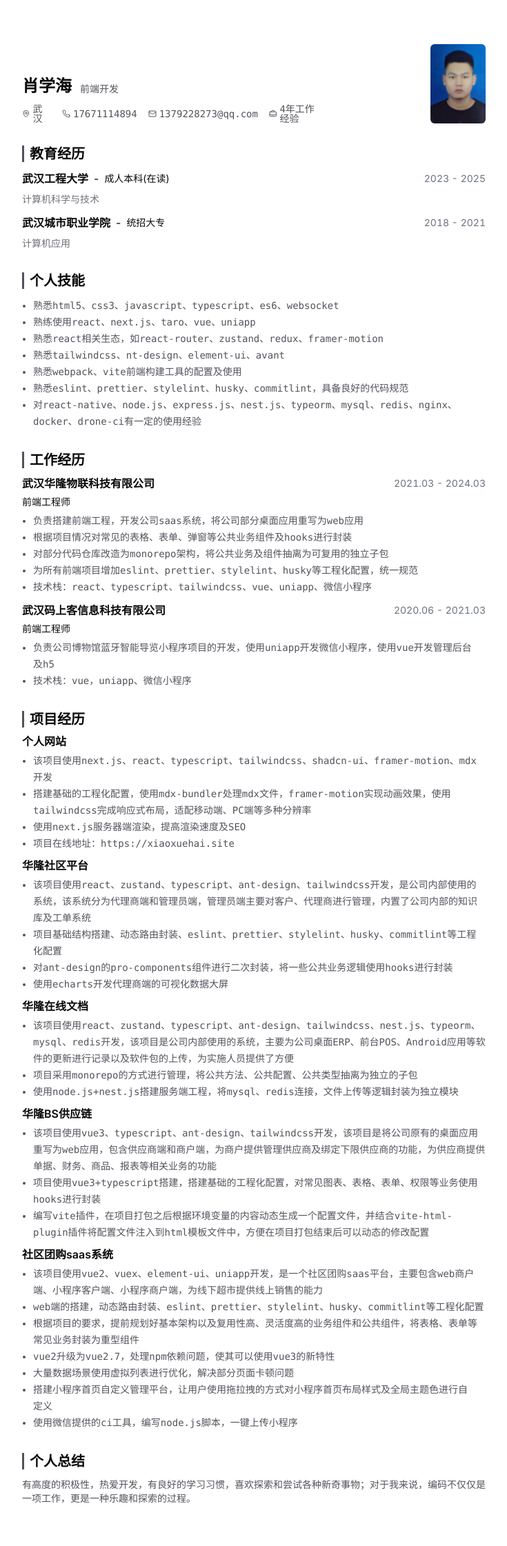
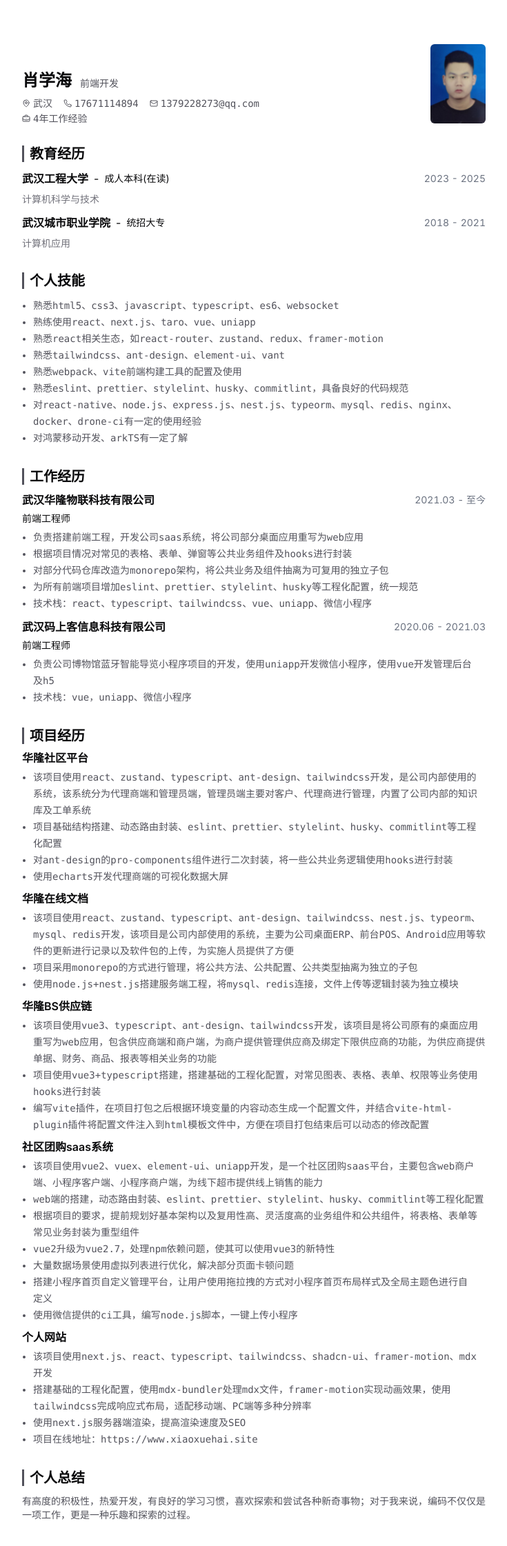
Before and after one commit to xiaoxuehai/resume, a Next.js app: page / in a window 1280 px wide. Shown: the top 2242 px of the page at 69% size, without its empty margins (272-1007 px from the left). Built offline with nearby package versions, Linux system fonts and the light colour scheme.

Commit message:
chore: 移动端样式适配

```diff
--- a/src/app/page.tsx
+++ b/src/app/page.tsx
@@ -27,7 +27,7 @@ export default function Page() {
                 {RESUME_DATA.position}
               </p>
             </div>
-            <div className='flex max-w-md items-center gap-4 text-pretty pt-1 font-mono text-sm text-zinc-600'>
+            <div className='flex max-w-md flex-wrap items-center gap-x-4 gap-y-2 text-pretty pt-1 font-mono text-sm text-zinc-600'>
               <div className='inline-flex items-center gap-x-1 align-baseline leading-none hover:underline'>
                 <MapPin className='size-3' />
                 {RESUME_DATA.location}
@@ -71,7 +71,7 @@ export default function Page() {
                     <span className='mx-2'>-</span>
                     <span className='text-sm'>{education.tips}</span>
                   </div>
-                  <div className='text-sm tabular-nums text-gray-500'>
+                  <div className='flex-shrink-0 text-sm tabular-nums text-gray-500'>
                     {education.start} - {education.end}
                   </div>
                 </div>
@@ -111,7 +111,7 @@ export default function Page() {
                       {work.company}
                     </a>
                   </h3>
-                  <div className='text-sm tabular-nums text-gray-500'>
+                  <div className='flex-shrink-0 text-sm tabular-nums text-gray-500'>
                     {work.start} - {work.end}
                   </div>
                 </div>
--- a/src/data/resume-data.tsx
+++ b/src/data/resume-data.tsx
@@ -1,3 +1,10 @@
+// 1.前端安全(加密算法，对称、非对称，XSS、CSRF)
+// 2.工程化相关(webpack打包、代码混淆，eslint、prettier代码规范)
+// 3.http协议(请求方法、状态码、跨域问题)
+// 4.前端性能优化
+// 5.react基本设计模式
+// 6.git相关
+// 7.兼容性相关
 export const RESUME_DATA = {
   name: '肖学海',
   location: '武汉',
@@ -32,7 +39,7 @@ export const RESUME_DATA = {
       link: '#',
       title: '前端工程师',
       start: '2021.03',
-      end: '2024.03',
+      end: '至今',
       descriptions: [
         '负责搭建前端工程，开发公司saas系统，将公司部分桌面应用重写为web应用',
         '根据项目情况对常见的表格、表单、弹窗等公共业务组件及hooks进行封装',
@@ -58,21 +65,13 @@ export const RESUME_DATA = {
     '熟悉html5、css3、javascript、typescript、es6、websocket',
     '熟练使用react、next.js、taro、vue、uniapp',
     '熟悉react相关生态，如react-router、zustand、redux、framer-motion',
-    '熟悉tailwindcss、nt-design、element-ui、avant',
+    '熟悉tailwindcss、ant-design、element-ui、vant',
     '熟悉webpack、vite前端构建工具的配置及使用',
     '熟悉eslint、prettier、stylelint、husky、commitlint，具备良好的代码规范',
     '对react-native、node.js、express.js、nest.js、typeorm、mysql、redis、nginx、docker、drone-ci有一定的使用经验',
+    '对鸿蒙移动开发、arkTS有一定了解',
   ],
   projects: [
-    {
-      title: '个人网站',
-      descriptions: [
-        '该项目使用next.js、react、typescript、tailwindcss、shadcn-ui、framer-motion、mdx开发',
-        '搭建基础的工程化配置，使用mdx-bundler处理mdx文件，framer-motion实现动画效果，使用tailwindcss完成响应式布局，适配移动端、PC端等多种分辨率',
-        '使用next.js服务器端渲染，提高渲染速度及SEO',
-        '项目在线地址：https://xiaoxuehai.site',
-      ],
-    },
     {
       title: '华隆社区平台',
       descriptions: [
@@ -110,5 +109,14 @@ export const RESUME_DATA = {
         '使用微信提供的ci工具，编写node.js脚本，一键上传小程序',
       ],
     },
+    {
+      title: '个人网站',
+      descriptions: [
+        '该项目使用next.js、react、typescript、tailwindcss、shadcn-ui、framer-motion、mdx开发',
+        '搭建基础的工程化配置，使用mdx-bundler处理mdx文件，framer-motion实现动画效果，使用tailwindcss完成响应式布局，适配移动端、PC端等多种分辨率',
+        '使用next.js服务器端渲染，提高渲染速度及SEO',
+        '项目在线地址：https://www.xiaoxuehai.site',
+      ],
+    },
   ],
 } as const;
```
